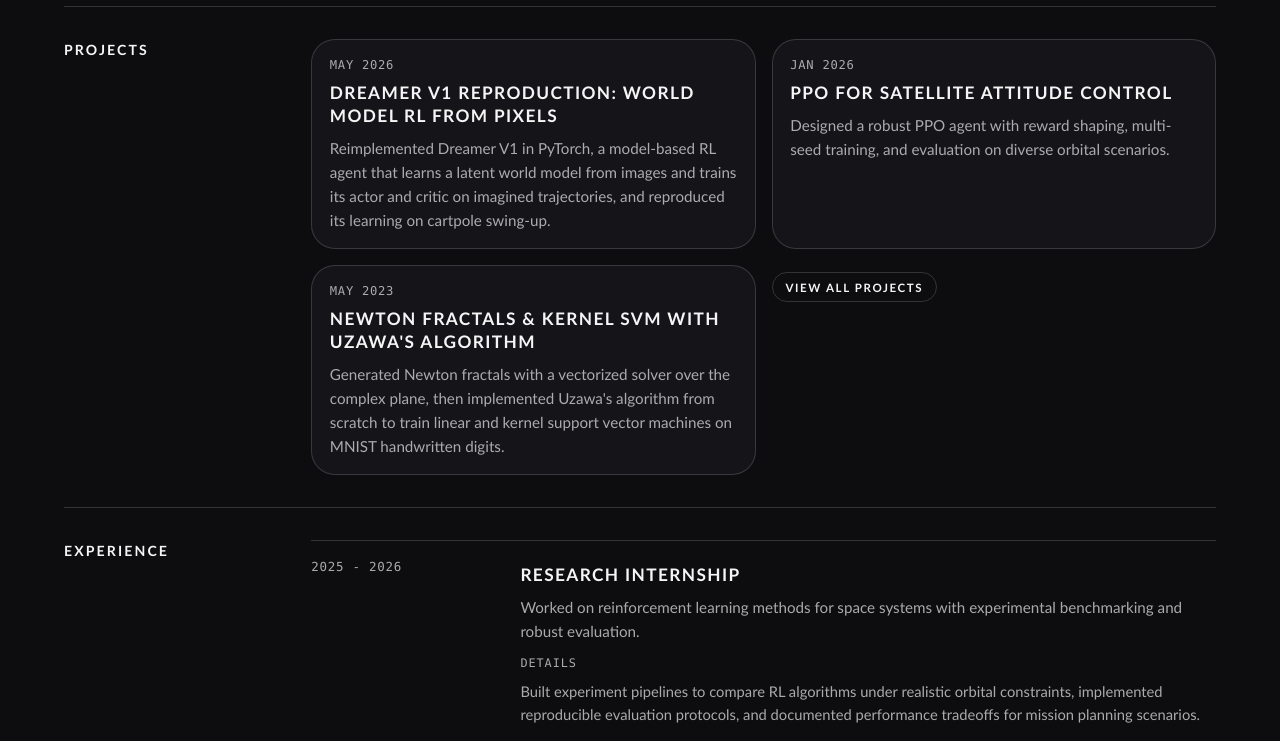
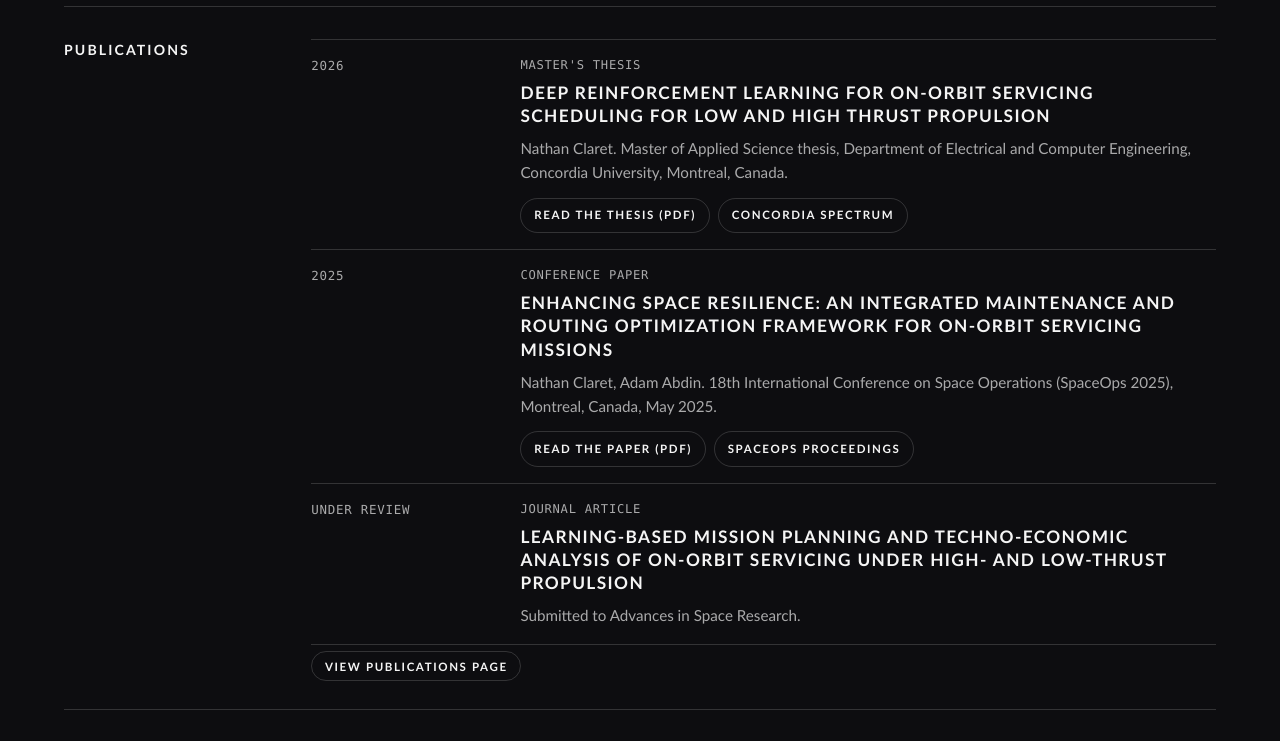
Before and after one commit to nath73000/NatPortfolio, a Next.js app: page / in a window 1280 px wide. Shown: the part 1760-2501 px from the top of the page. Built offline with nearby package versions, Linux system fonts and the light colour scheme.

Commit message:
add publications

```diff
--- a/src/app/globals.css
+++ b/src/app/globals.css
@@ -368,6 +368,10 @@ a {
   border-bottom: 1px solid var(--color-border);
 }
 
+.publication-links {
+  margin-top: 0.85rem;
+}
+
 .timeline-period {
   margin: 0;
   color: var(--color-muted);
--- a/src/app/layout.tsx
+++ b/src/app/layout.tsx
@@ -5,7 +5,7 @@ import Navbar from "@/components/Navbar";
 export const metadata: Metadata = {
   title: "Nathan Claret | Portfolio",
   description:
-    "Personal portfolio with home, experience, education, and projects sorted by date.",
+    "Personal portfolio with home, experience, education, publications, and projects sorted by date.",
 };
 
 export default function RootLayout({ children }: { children: React.ReactNode }) {
--- a/src/app/page.tsx
+++ b/src/app/page.tsx
@@ -1,7 +1,9 @@
 import Link from "next/link";
+import PublicationList from "@/components/PublicationList";
 import { educationItems } from "@/data/education";
 import { experiences } from "@/data/experience";
 import { projects } from "@/data/projects";
+import { publications } from "@/data/publications";
 
 const featuredProjects = [...projects]
   .sort(
@@ -64,6 +66,20 @@ export default function Home() {
 
       <section className="split-section section-line">
         <aside className="section-label">
+          <h2>Publications</h2>
+        </aside>
+        <div className="split-content timeline-list">
+          <PublicationList items={publications} showSummary={false} />
+          <div className="detail-actions">
+            <Link href="/publications" className="text-link">
+              View Publications Page
+            </Link>
+          </div>
+        </div>
+      </section>
+
+      <section className="split-section section-line">
+        <aside className="section-label">
           <h2>Projects</h2>
         </aside>
         <div className="split-content project-grid">
--- /dev/null
+++ b/src/app/publications/page.tsx
@@ -0,0 +1,26 @@
+import PublicationList from "@/components/PublicationList";
+import { publications } from "@/data/publications";
+
+export default function PublicationsPage() {
+  return (
+    <div className="page-stack">
+      <header className="page-heading section-line">
+        <p className="eyebrow">Research</p>
+        <h1>Publications</h1>
+        <p className="text-muted">
+          Thesis and papers on mission planning for on-orbit servicing, from
+          mathematical optimization to deep reinforcement learning.
+        </p>
+      </header>
+
+      <section className="split-section">
+        <aside className="section-label">
+          <h2>Publications</h2>
+        </aside>
+        <div className="split-content timeline-list">
+          <PublicationList items={publications} />
+        </div>
+      </section>
+    </div>
+  );
+}
--- a/src/components/Navbar.tsx
+++ b/src/components/Navbar.tsx
@@ -4,6 +4,7 @@ const links = [
   { href: "/", label: "Home" },
   { href: "/experience", label: "Experience" },
   { href: "/education", label: "Education" },
+  { href: "/publications", label: "Publications" },
   { href: "/projects", label: "Projects" },
 ];
 
--- /dev/null
+++ b/src/components/PublicationList.tsx
@@ -0,0 +1,50 @@
+import type { Publication } from "@/data/publications";
+
+type PublicationListProps = {
+  items: Publication[];
+  showSummary?: boolean;
+};
+
+export default function PublicationList({
+  items,
+  showSummary = true,
+}: PublicationListProps) {
+  return (
+    <>
+      {items.map((item) => (
+        <article key={item.title} className="timeline-item">
+          <p className="timeline-period">{item.period}</p>
+          <div>
+            <p className="entry-meta">{item.kind}</p>
+            <h3 className="entry-title">{item.title}</h3>
+            <p className="entry-desc">
+              {item.authors ? `${item.authors.join(", ")}. ` : null}
+              {item.venue}
+            </p>
+            {showSummary && item.summary ? (
+              <>
+                <p className="entry-detail-label">Summary</p>
+                <p className="entry-note">{item.summary}</p>
+              </>
+            ) : null}
+            {item.links?.length ? (
+              <div className="inline-links publication-links">
+                {item.links.map((link) => (
+                  <a
+                    key={link.href}
+                    href={link.href}
+                    target="_blank"
+                    rel="noopener noreferrer"
+                    className="text-link"
+                  >
+                    {link.label}
+                  </a>
+                ))}
+              </div>
+            ) : null}
+          </div>
+        </article>
+      ))}
+    </>
+  );
+}
--- /dev/null
+++ b/src/data/publications.ts
@@ -0,0 +1,66 @@
+export type PublicationLink = {
+  label: string;
+  href: string;
+};
+
+export type Publication = {
+  period: string;
+  kind: string;
+  title: string;
+  authors?: string[];
+  venue: string;
+  summary?: string;
+  links?: PublicationLink[];
+};
+
+export const publications: Publication[] = [
+  {
+    period: "2026",
+    kind: "Master's Thesis",
+    title:
+      "Deep Reinforcement Learning for On-Orbit Servicing Scheduling for Low and High Thrust Propulsion",
+    authors: ["Nathan Claret"],
+    venue:
+      "Master of Applied Science thesis, Department of Electrical and Computer Engineering, Concordia University, Montreal, Canada.",
+    summary:
+      "Presents IOOSSO, a deep reinforcement learning framework for dynamically scheduling on-orbit servicing missions in multi-orbit environments. The problem is formulated as an event-driven semi-Markov decision process with stochastic service needs, orbital refueling depots, and fuel, time, and orbital-transfer constraints, and a Maskable PPO agent learns servicing policies that maximize net present value for high-thrust and low-thrust servicers. Medium Earth Orbit case studies show that profitability depends strongly on mission horizon and demand: neither architecture recovers its infrastructure cost over one year, while both break even within the first year of a five-year campaign and create about $500M of value relative to a replace-on-failure baseline.",
+    links: [
+      {
+        label: "Read the Thesis (PDF)",
+        href: "/papers/claret-2026-masc-thesis.pdf",
+      },
+      {
+        label: "Concordia Spectrum",
+        href: "https://spectrum.library.concordia.ca/id/eprint/997656/",
+      },
+    ],
+  },
+  {
+    period: "2025",
+    kind: "Conference Paper",
+    title:
+      "Enhancing Space Resilience: An Integrated Maintenance and Routing Optimization Framework for On-Orbit Servicing Missions",
+    authors: ["Nathan Claret", "Adam Abdin"],
+    venue:
+      "18th International Conference on Space Operations (SpaceOps 2025), Montreal, Canada, May 2025.",
+    summary:
+      "Introduces IMROOS, a mixed-integer linear program that jointly schedules on-orbit maintenance tasks and optimizes the routing of refuelable servicing spacecraft. The orbital environment is modeled as a time-expanded network that captures the motion of satellites, service vehicles, and refueling depots across multiple orbital regimes, and the model distinguishes preventive from corrective maintenance. In the case study, optimized maintenance scheduling lowers total system cost by up to 37% compared with a no-maintenance baseline.",
+    links: [
+      {
+        label: "Read the Paper (PDF)",
+        href: "/papers/claret-abdin-2025-spaceops.pdf",
+      },
+      {
+        label: "SpaceOps Proceedings",
+        href: "https://doi.org/10.82217/spaceops2025_474",
+      },
+    ],
+  },
+  {
+    period: "Under review",
+    kind: "Journal Article",
+    title:
+      "Learning-Based Mission Planning and Techno-Economic Analysis of On-Orbit Servicing under High- and Low-Thrust Propulsion",
+    venue: "Submitted to Advances in Space Research.",
+  },
+];
```
Also changed, not shown: 2 other files (tests, documents, lock files or other folders).
